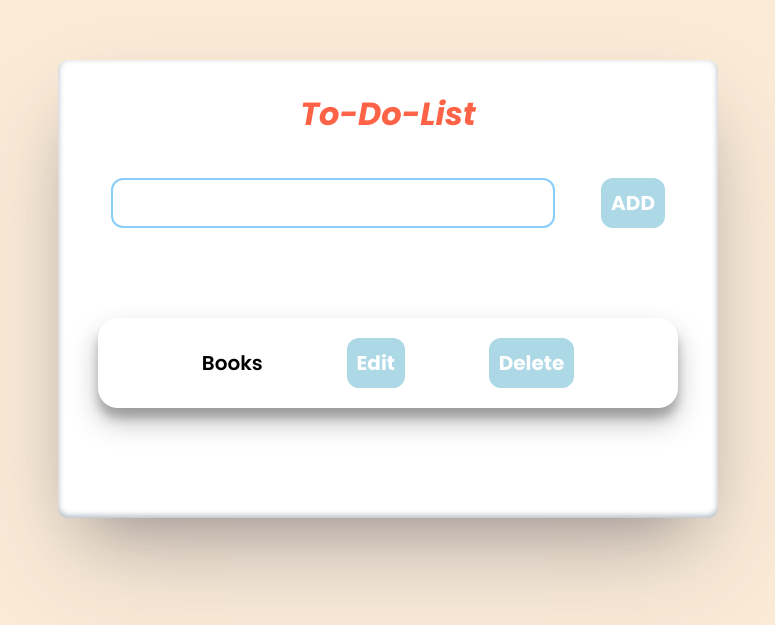
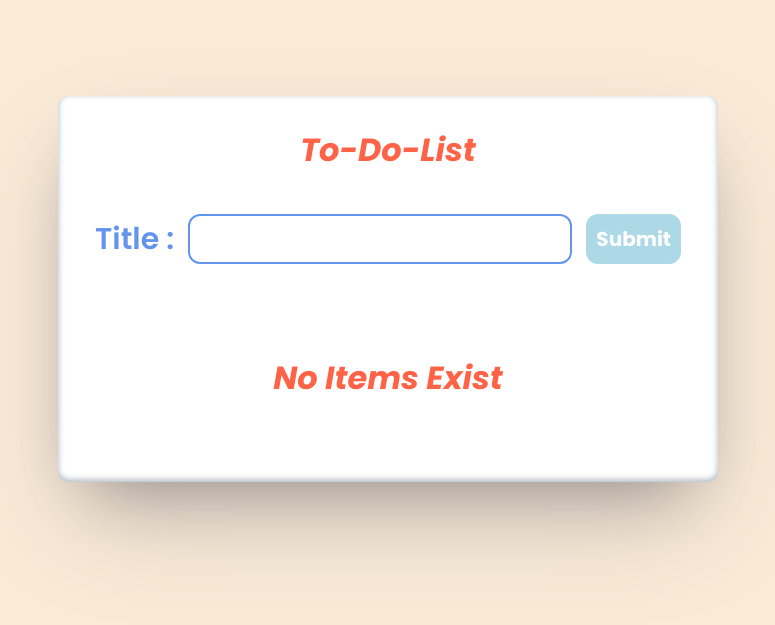
Before and after one commit to Hariprasath1996/TO-Do-List-----React-JS, a React (Vite) app: page / in a window 1280 px wide. Shown: the part 111-736 px from the top of the page, without its empty margins (252-1027 px from the left). Built offline with nearby package versions, Linux system fonts and the light colour scheme.

Commit message:
crud application completed

```diff
--- a/package.json
+++ b/package.json
@@ -12,7 +12,10 @@
   "dependencies": {
     "@react-icons/all-files": "^4.1.0",
     "react": "^18.2.0",
-    "react-dom": "^18.2.0"
+    "react-dom": "^18.2.0",
+    "react-hot-toast": "^2.4.1",
+    "react-toastify": "^10.0.5",
+    "uuid": "^10.0.0"
   },
   "devDependencies": {
     "@types/react": "^18.2.66",
--- a/src/App.jsx
+++ b/src/App.jsx
@@ -1,41 +1,79 @@
 import { useState } from 'react'
-
+import { v4 as uuidv4 } from 'uuid';
+import toast, { Toaster } from 'react-hot-toast';
 
 function App() {
-  const [items, setItems] = useState([{ id: Date.now(), name: "Books" }]);
-  const [inputSearch,setInputSearch] = useState("")
-
-const searchInput=(e)=>{
-  setInputSearch(e.target.value)
-}
-
-  const addItem = (itemName) => {
-    setItems([...items, { id: Date.now(), name: itemName }])
+  const [items, setItems] = useState([]);
+  const [title, setTitle] = useState("")
+  const [isEditing, setIsEditing] = useState(false)
+  const [itemToEdit, setItemToEdit] = useState({})
+// create add component
+  const addItem = () => {
+    if (title) {
+      if (isEditing) {
+        const upDatedItems = items.map((item) => {
+          if (item.id === itemToEdit.id) {
+            const updatedItem = { ...items, title }
+            return updatedItem;
+          } else {
+            return item;
+          }
+        });
+        setItems(upDatedItems)
+        setTitle("")
+        setIsEditing(false)
+        setItemToEdit({})
+        toast.success('Item Updated Successfully...');
+      }
+      else {
+        const newItem = {
+          id: uuidv4(),
+          title: title
+        }
+        setItems([...items, newItem])
+        setTitle("")
+        toast.success('Item added Successfully...');
+      }
+    }
+    else {
+      toast.error('Title is required...');
+    }
   }
-  const deleteItem=(id)=>{
-    setItems(items.filter((item)=> item.id !==id))
+// CREATE DELETE COMPONENT
+  const deleteItem = (id) => {
+    const remainingItems = items.filter((item) => item.id !== id)
+    setItems(remainingItems);
+    toast.error('Items Deleted...');
   }
-
+  // create edit component
+  const editItem = (id) => {
+    setIsEditing(true)
+    setItemToEdit(items.find((item) => item.id === id))
+    setTitle(itemToEdit.title)
+  }
   return (
     <>
+      <Toaster />
       <div className='TO-Do-container'>
         <h1>To-Do-List</h1>
         <div className='input-container'>
-          <input className='input' type="text" value={inputSearch} onChange={searchInput} />
-          <button className='btn-add' onClick={() => addItem(prompt("type here"))}><b>ADD</b></button>
+          <label htmlFor="input" >Title :</label>
+          <input className='input' id='input' type="text" value={title} onChange={(e) => setTitle(e.target.value)} />
+          <button className='btn-add' onClick={addItem}><b>{isEditing ? "Edit" : "Submit"}</b></button>
         </div>
         <div className='list-container' >
           <div className='Un-order'>
             <div className='list'>
-              {items.map((item => (
-                <div className='list-items'  key={item.id}>{item.name}
-                  <button className='btn-Edit'> <b>Edit</b>
+              {items.length ? (items.map((item => (
+                <div className='list-items' key={item.id}>{item.title}
+                  <button className='btn-Edit' onClick={() => editItem(item.id)}> <b>Edit</b>
                   </button>
-                  <button className='btn-Delete' onClick={()=>deleteItem(item.id)}>
-                <b>Delete</b>
+                  <button className='btn-Delete' onClick={() => deleteItem(item.id)}>
+                    <b>Delete</b>
                   </button>
                 </div>
-              )))}
+              )))) : <h1>No Items Exist</h1>}
+
             </div>
           </div>
         </div>
--- a/src/index.css
+++ b/src/index.css
@@ -32,7 +32,14 @@ h1 {
     font-style: italic;
     color: tomato;
 }
+label{
+    font-size:30px;
+    font-weight: 600;
+    display: flex;
+    align-items: center;
+    color: cornflowerblue;
 
+}
 .input-container {
     width: 100%;
     display: flex;
@@ -41,10 +48,10 @@ h1 {
 }
 
 .input {
-    width: 70%;
+    width: 60%;
     padding: 10px;
     border-radius: 12px;
-    border: 2px solid lightskyblue;
+    border: 2px solid cornflowerblue;
 }
 
 .btn-add {
```
Also changed, not shown: 1 other file (tests, documents, lock files or other folders).
